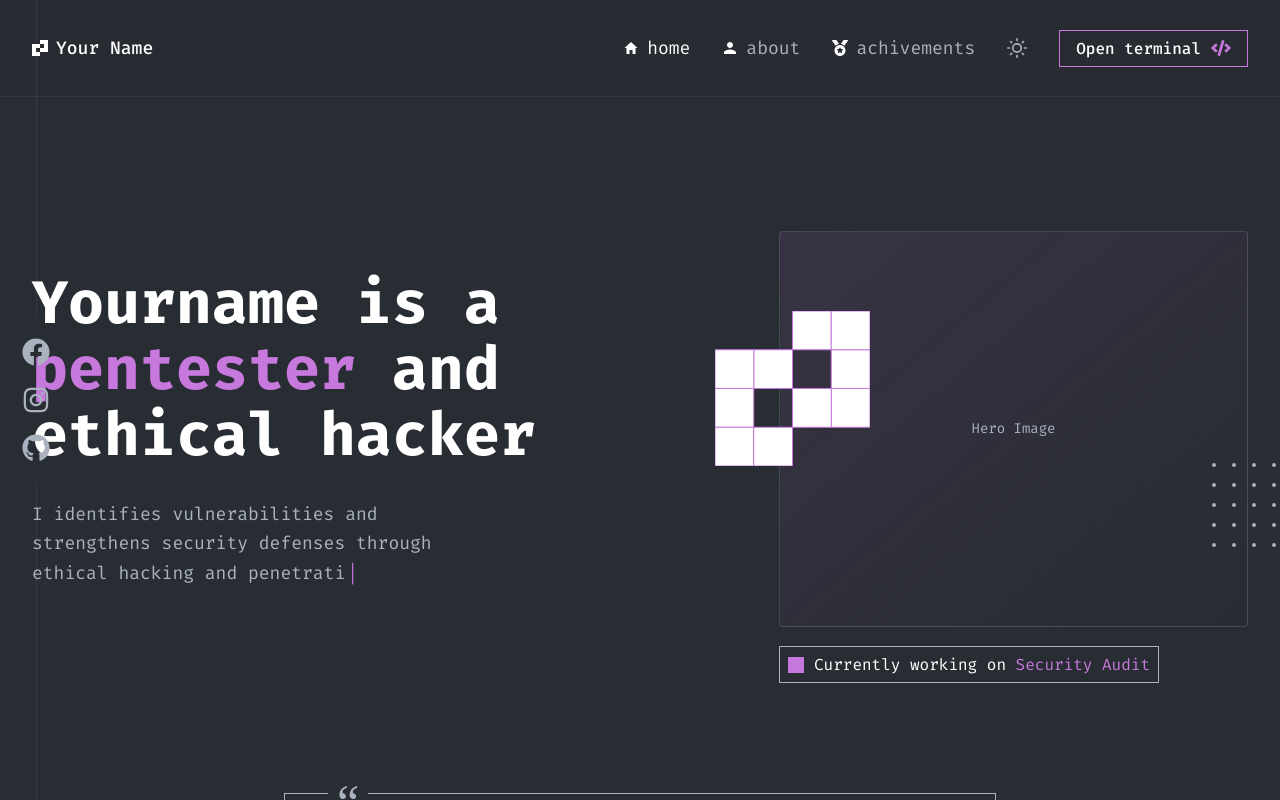
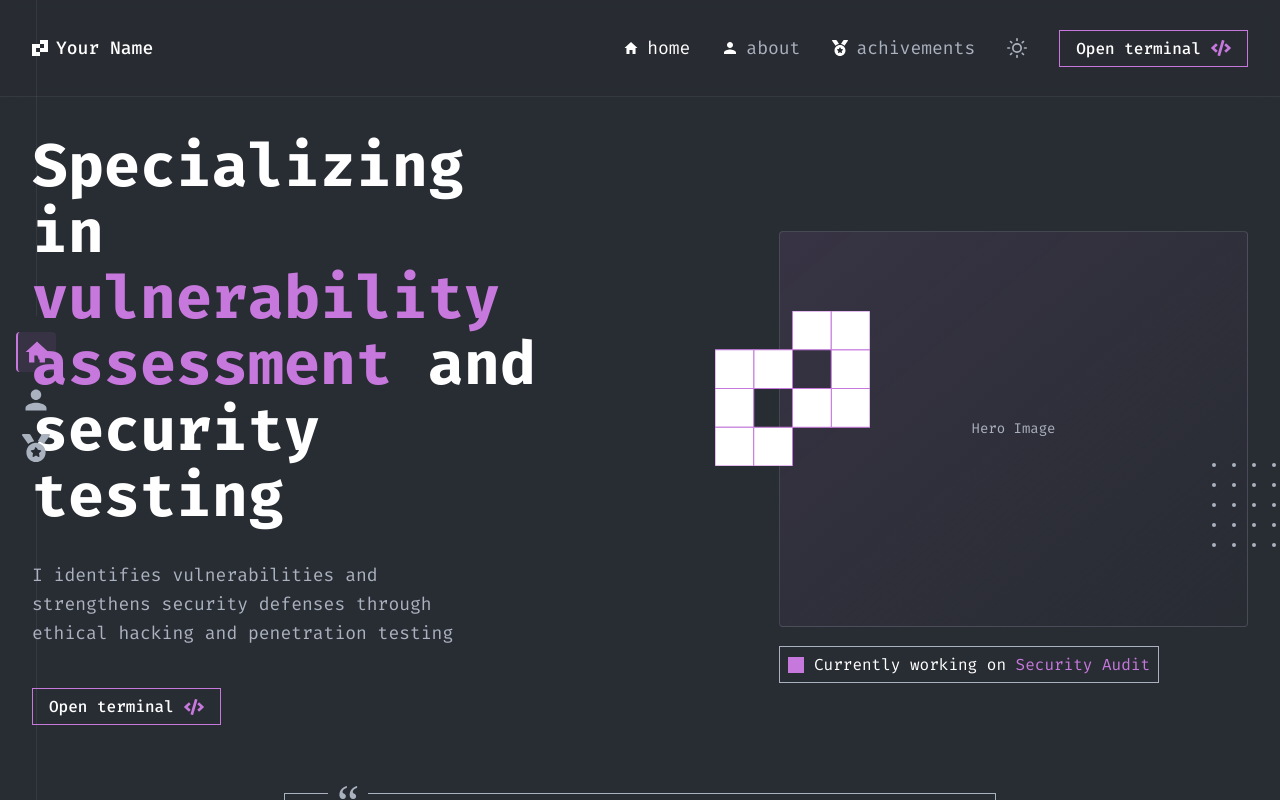
Before and after one commit to thinhnguyen-dev/portfolio-vibe-tech, a Next.js app: page / in a window 1280 px wide. Shown: the top 800 px of the page. Built offline with nearby package versions, Linux system fonts and the light colour scheme.

Commit message:
Update vertical navigations and typing animations

```diff
--- a/app/about/page.tsx
+++ b/app/about/page.tsx
@@ -44,7 +44,7 @@ export default function About() {
       <motion.section
         ref={aboutRef}
         id="about"
-        className="container mx-auto px-4 sm:px-6 lg:px-8 py-6 lg:py-8"
+        className="container mx-auto px-4 sm:px-6 md:px-8 lg:px-8 py-6 md:py-8 lg:py-8"
         variants={containerVariants}
         initial="hidden"
         animate={aboutInView ? "visible" : "hidden"}
@@ -60,7 +60,7 @@ export default function About() {
 
         {/* Content Section */}
         <motion.div
-          className="grid grid-cols-1 lg:grid-cols-2 gap-8 lg:gap-16 items-start"
+          className="grid grid-cols-1 lg:grid-cols-2 gap-6 md:gap-10 lg:gap-16 items-start"
           variants={itemVariants}
         >
           {/* Left: Image */}
@@ -96,7 +96,7 @@ export default function About() {
       {/* Skills Section */}
       <motion.section
         ref={skillsRef}
-        className="container mx-auto px-4 sm:px-6 lg:px-8 py-6 lg:py-8"
+        className="container mx-auto px-4 sm:px-6 md:px-8 lg:px-8 py-6 md:py-8 lg:py-8"
         variants={containerVariants}
         initial="hidden"
         animate={skillsInView ? "visible" : "hidden"}
--- a/app/achivements/page.tsx
+++ b/app/achivements/page.tsx
@@ -89,7 +89,7 @@ export default function Achievements() {
       <motion.section
         ref={achievementsRef}
         id="achievements"
-        className="container mx-auto px-4 sm:px-6 lg:px-8 py-6 lg:py-8"
+        className="container mx-auto px-4 sm:px-6 md:px-8 lg:px-8 py-6 md:py-8 lg:py-8"
         variants={containerVariants}
         initial="hidden"
         animate={achievementsInView ? "visible" : "hidden"}
@@ -120,7 +120,7 @@ export default function Achievements() {
       {/* Additional Achievements Section (if needed) */}
       <motion.section
         ref={certificationsRef}
-        className="container mx-auto px-4 sm:px-6 lg:px-8 py-6 lg:py-8"
+        className="container mx-auto px-4 sm:px-6 md:px-8 lg:px-8 py-6 md:py-8 lg:py-8"
         variants={containerVariants}
         initial="hidden"
         animate={certificationsInView ? "visible" : "hidden"}
--- a/app/page.tsx
+++ b/app/page.tsx
@@ -1,13 +1,35 @@
 'use client';
 
-import { useState, useRef } from 'react';
+import { useState, useRef, useEffect } from 'react';
 import { motion, AnimatePresence, useInView } from 'framer-motion';
 import { Button, TypingText } from '@/components/common';
 import { HeroLogo, DotsPattern, StatusBar, Quote } from '@/components/features/home';
 import { Contact } from '@/components/features/contact';
 import { FaCode } from 'react-icons/fa';
 
+// Define 3 sentences for the main heading
+const headingSentences = [
+  [
+    { text: 'Yourname is a ' },
+    { text: 'pentester', isAccent: true },
+    { text: ' and ethical hacker' },
+  ],
+  [
+    { text: 'Specializing in ' },
+    { text: 'vulnerability assessment', isAccent: true },
+    { text: ' and security testing' },
+  ],
+  [
+    { text: 'Building ' },
+    { text: 'secure systems', isAccent: true },
+    { text: ' through ethical hacking' },
+  ],
+];
+
 export default function Home() {
+  const [currentSentenceIndex, setCurrentSentenceIndex] = useState(0);
+  const [showCurrentSentence, setShowCurrentSentence] = useState(true);
+  const [firstCycleComplete, setFirstCycleComplete] = useState(false);
   const [showSubheading, setShowSubheading] = useState(false);
   const [showButton, setShowButton] = useState(false);
   const heroImageRef = useRef<HTMLDivElement>(null);
@@ -21,37 +43,67 @@ export default function Home() {
   const dotsPatternInView = useInView(dotsPatternRef, { once: true, amount: 0.1 });
 
   const handleHeadingComplete = () => {
+    // Show subheading when first sentence completes
+    if (currentSentenceIndex === 0 && !firstCycleComplete) {
+      setFirstCycleComplete(true);
       setShowSubheading(true);
+      // Show button after subheading appears
+      setTimeout(() => {
+        setShowButton(true);
+      }, 500);
+    }
+
+    // Wait a bit before hiding the sentence
+    setTimeout(() => {
+      setShowCurrentSentence(false);
+    }, 1500); // Show completed text for 1.5 seconds
   };
 
-  const handleSubheadingComplete = () => {
-    setShowButton(true);
-  };
+  // Move to next sentence after fade out
+  useEffect(() => {
+    if (!showCurrentSentence) {
+      const timeoutId = setTimeout(() => {
+        const nextIndex = (currentSentenceIndex + 1) % headingSentences.length;
+        setCurrentSentenceIndex(nextIndex);
+        setShowCurrentSentence(true);
+      }, 300); // Wait for fade out animation to complete
+
+      return () => clearTimeout(timeoutId);
+    }
+  }, [showCurrentSentence, currentSentenceIndex]);
 
   return (
     <main className="min-h-screen">
-      <section id="home" className="container mx-auto px-4 sm:px-6 lg:px-8 py-6 lg:py-8">
-        <div className="grid grid-cols-1 lg:grid-cols-2 gap-8 lg:gap-16 items-start lg:items-center min-h-[calc(100vh-200px)]">
+      <section id="home" className="container mx-auto px-4 sm:px-6 md:px-8 lg:px-8 py-6 md:py-8 lg:py-8">
+        <div className="grid grid-cols-1 lg:grid-cols-2 gap-6 md:gap-10 lg:gap-16 items-start lg:items-center min-h-[calc(100vh-200px)]">
           {/* Left Column - Text Content */}
           <div className="space-y-6 lg:space-y-8 order-1 lg:order-1 max-w-[537px]">
-            {/* Main Heading - 537x84 from Figma */}
+            {/* Main Heading */}
             <h1 className="text-2xl sm:text-3xl md:text-4xl lg:text-5xl xl:text-6xl font-bold text-foreground leading-[1.1] min-h-[1.1em]">
+              <AnimatePresence mode="wait">
+                {showCurrentSentence && (
+                  <motion.span
+                    key={currentSentenceIndex}
+                    initial={{ opacity: 0 }}
+                    animate={{ opacity: 1 }}
+                    exit={{ opacity: 0 }}
+                    transition={{ duration: 0.3 }}
+                  >
                     <TypingText
-                text={[
-                  { text: 'Yourname is a ' },
-                  { text: 'pentester', isAccent: true },
-                  { text: ' and ethical hacker' },
-                ]}
+                      text={headingSentences[currentSentenceIndex]}
                       speed={30}
                       delay={300}
                       onComplete={handleHeadingComplete}
                       showCursor={true}
                     />
+                  </motion.span>
+                )}
+              </AnimatePresence>
             </h1>
 
             {/* Subheading - 463x50 from Figma, gray color */}
             <p className="text-base md:text-lg text-text-secondary max-w-[463px] leading-relaxed min-h-[1.5em]">
-              <AnimatePresence mode="wait">
+              <AnimatePresence>
                 {showSubheading && (
                   <motion.span
                     initial={{ opacity: 0 }}
@@ -59,13 +111,7 @@ export default function Home() {
                     exit={{ opacity: 0 }}
                     transition={{ duration: 0.3 }}
                   >
-                    <TypingText
-                      text="I identifies vulnerabilities and strengthens security defenses through ethical hacking and penetration testing"
-                      speed={40}
-                      delay={200}
-                      onComplete={handleSubheadingComplete}
-                      showCursor={true}
-                    />
+                    I identifies vulnerabilities and strengthens security defenses through ethical hacking and penetration testing
                   </motion.span>
                 )}
               </AnimatePresence>
@@ -187,7 +233,7 @@ export default function Home() {
       </section>
 
       {/* Quote Section */}
-      <section className="container mx-auto px-4 sm:px-6 lg:px-8 py-6 lg:py-8">
+      <section className="container mx-auto px-4 sm:px-6 md:px-8 lg:px-8 py-6 md:py-8 lg:py-8">
         <div className="flex justify-center">
           <Quote
             quote="The only truly secure system is one that is powered off, cast in a block of concrete and sealed in a lead-lined room with armed guards"
--- a/components/features/contact/Contact.tsx
+++ b/components/features/contact/Contact.tsx
@@ -101,7 +101,7 @@ export const Contact: React.FC = () => {
     <AnimatePresence mode="wait">
       <motion.section
         id="contact"
-        className="container mx-auto px-4 sm:px-6 lg:px-8 py-6 lg:py-8"
+        className="container mx-auto px-4 sm:px-6 md:px-8 lg:px-8 py-6 md:py-8 lg:py-8"
         variants={containerVariants}
         initial="hidden"
         whileInView="visible"
@@ -135,12 +135,12 @@ export const Contact: React.FC = () => {
 
           {/* Content - Two column layout */}
           <motion.div
-            className="flex flex-col lg:flex-row gap-8 w-full lg:justify-between"
+            className="flex flex-col md:flex-row gap-6 md:gap-8 w-full md:justify-between"
             variants={itemVariants}
           >
             {/* Left: Description */}
             <motion.div
-              className="w-full lg:w-[505px] max-w-full min-h-[63px]"
+              className="w-full md:w-[450px] lg:w-[505px] max-w-full min-h-[63px]"
               variants={itemVariants}
             >
               <p className="text-text-secondary text-base leading-relaxed">
@@ -150,7 +150,7 @@ export const Contact: React.FC = () => {
 
             {/* Right: Contact Box */}
             <motion.div
-              className="border border-text-secondary flex flex-col w-full lg:w-[300px] h-[141px] max-w-full relative"
+              className="border border-text-secondary flex flex-col w-full md:w-[280px] lg:w-[300px] h-[141px] max-w-full relative"
               variants={itemVariants}
               whileHover={{
                 scale: 1.03,
--- a/components/features/home/Quote.tsx
+++ b/components/features/home/Quote.tsx
@@ -12,7 +12,7 @@ interface QuoteProps {
 export const Quote: React.FC<QuoteProps> = ({ quote, author, className = '' }) => {
   return (
     <motion.div
-      className={`relative bg-background border border-text-secondary w-full max-w-[712px] mx-auto px-4 sm:px-8 min-h-[95px] ${className}`}
+      className={`relative bg-background border border-text-secondary w-full max-w-[712px] mx-auto px-4 sm:px-6 md:px-8 min-h-[95px] ${className}`}
       whileHover={{
         scale: 1.03,
         y: -5,
@@ -67,9 +67,9 @@ export const Quote: React.FC<QuoteProps> = ({ quote, author, className = '' }) =
 
       {/* Quote text - responsive with proper padding and wrapping */}
       <div
-        className="relative text-foreground pt-4 sm:pt-8 pr-8 sm:pr-24 pb-4 sm:pb-6"
+        className="relative text-foreground pt-4 sm:pt-6 md:pt-8 pr-4 sm:pr-12 md:pr-24 pb-4 sm:pb-5 md:pb-6"
       >
-        <p className="text-lg sm:text-2xl leading-relaxed sm:leading-[31px] font-medium">
+        <p className="text-lg sm:text-xl md:text-2xl leading-relaxed sm:leading-[28px] md:leading-[31px] font-medium">
           {quote}
         </p>
       </div>
--- a/components/layout/Footer.tsx
+++ b/components/layout/Footer.tsx
@@ -5,12 +5,12 @@ import { FaFacebook, FaGithub, FaInstagram, FaRegCopyright } from 'react-icons/f
 
 export const Footer: React.FC = () => {
   return (
-    <footer className="container min-w-screen mt-16 py-6 lg:py-8 border-t border-text-secondary/20">
-      <div className="container mx-auto px-4 sm:px-6 lg:px-8 max-w-7xl">
+    <footer className="container min-w-screen mt-12 md:mt-16 py-6 md:py-8 border-t border-text-secondary/20">
+      <div className="container mx-auto px-4 sm:px-6 md:px-8 lg:px-8 max-w-7xl">
         {/* Main Footer Container */}
         <div className="flex flex-col gap-8 sm:gap-10 lg:gap-12">
           {/* Top Section */}
-          <div className="flex flex-col lg:flex-row items-start lg:items-center lg:justify-between gap-6 sm:gap-8 lg:gap-[437px]">
+          <div className="flex flex-col md:flex-row items-start md:items-center md:justify-between gap-6 sm:gap-8 md:gap-12 lg:gap-[437px]">
             {/* Left Section */}
             <div className="flex flex-col gap-4 w-full max-w-full lg:w-[346px] lg:h-[58px]">
               {/* Logo + Yourname container */}
--- a/components/layout/Header.tsx
+++ b/components/layout/Header.tsx
@@ -22,9 +22,9 @@ export const Header: React.FC = () => {
 
   return (
     <header className="sticky top-0 z-50 w-full bg-background/80 backdrop-blur-sm border-b border-text-secondary/10">
-      <div className="container mx-auto px-4 sm:px-6 lg:px-8 max-w-7xl">
+      <div className="container mx-auto px-4 sm:px-6 md:px-8 lg:px-8 max-w-7xl">
         {/* Header content */}
-        <div className="flex items-center justify-between pt-8 pb-8">
+        <div className="flex items-center justify-between pt-6 sm:pt-8 pb-6 sm:pb-8">
           {/* Left section: Logo + Name - width=72px from Figma, gap=8px */}
           <div className="flex items-center gap-2 h-[32px]">
             <div className="text-foreground shrink-0">
@@ -36,7 +36,7 @@ export const Header: React.FC = () => {
           </div>
 
           {/* Right section: Navigation + Button + Theme Switcher - gap=32px from Figma */}
-          <nav className="hidden md:flex items-center gap-8 h-[32px]">
+          <nav className="hidden md:flex items-center gap-4 md:gap-6 lg:gap-8 h-[32px]">
             {navItems.map((item) => {
               // Check if current pathname matches the nav item href
               // Handle root path ('/') separately to avoid matching all paths
--- a/components/layout/SocialMediaLinks.tsx
+++ b/components/layout/SocialMediaLinks.tsx
@@ -2,7 +2,10 @@
 
 import React from 'react';
 import Link from 'next/link';
-import { FaFacebook, FaGithub, FaInstagram } from 'react-icons/fa';
+import { usePathname } from 'next/navigation';
+import { IoMdHome } from 'react-icons/io';
+import { IoMdPerson } from 'react-icons/io';
+import { FaMedal } from 'react-icons/fa';
 
 interface SocialIconProps {
   href: string;
@@ -10,6 +13,7 @@ interface SocialIconProps {
   children: React.ReactNode;
 }
 
+// Keep SocialIcon for backward compatibility (used in Footer)
 export const SocialIcon: React.FC<SocialIconProps> = ({ href, ariaLabel, children }) => {
   return (
     <Link
@@ -25,28 +29,49 @@ export const SocialIcon: React.FC<SocialIconProps> = ({ href, ariaLabel, childre
 };
 
 export const SocialMediaLinks: React.FC = () => {
+  const pathname = usePathname();
+
+  const navItems = [
+    { icon: IoMdHome, href: '/', label: 'home' },
+    { icon: IoMdPerson, href: '/about', label: 'about' },
+    { icon: FaMedal, href: '/achivements', label: 'achivements' },
+  ];
+
   return (
-    <div className="fixed items-center justify-center left-0 top-1/2 -translate-y-1/2 z-50 hidden min-h-screen lg:flex flex-col">
-      {/* Vertical line above social icons */}
+    <div className="fixed items-center justify-center left-0 top-1/2 -translate-y-1/2 z-50 hidden md:flex min-h-screen flex-col">
+      {/* Vertical line above navigation links */}
       <div className="w-px flex-1 bg-text-secondary/10 mb-4">
       </div>
 
-      {/* Social icons list */}
+      {/* Navigation links list */}
       <div className="flex flex-col gap-2 px-4">
-        <SocialIcon href="https://facebook.com" ariaLabel="Facebook">
-          <FaFacebook size={28} />
-        </SocialIcon>
+        {navItems.map((item) => {
+          // Check if current pathname matches the nav item href
+          // Handle root path ('/') separately to avoid matching all paths
+          const isActive = pathname === item.href ||
+            (item.href !== '/' && pathname.startsWith(item.href));
 
-        <SocialIcon href="https://instagram.com" ariaLabel="Instagram">
-          <FaInstagram size={28} />
-        </SocialIcon>
-
-        <SocialIcon href="https://github.com" ariaLabel="GitHub">
-          <FaGithub size={28} />
-        </SocialIcon>
+          return (
+            <Link
+              key={item.href}
+              href={item.href}
+              className={`flex items-center justify-center w-10 h-10 rounded-sm transition-all duration-200 group border-accent ${
+                isActive
+                  ? 'text-foreground bg-accent/10 border-l-2'
+                  : 'text-text-secondary hover:text-foreground hover:bg-text-secondary/5'
+              }`}
+              aria-label={item.label}
+              aria-current={isActive ? 'page' : undefined}
+            >
+              <span className={`transition-colors duration-200 ${isActive ? 'text-accent' : 'text-text-secondary group-hover:text-accent'}`}>
+                <item.icon size={28} />
+              </span>
+            </Link>
+          );
+        })}
       </div>
 
-      {/* Vertical line below social icons */}
+      {/* Vertical line below navigation links */}
       <div className="w-px flex-1 bg-text-secondary/10 mt-4">
       </div>
     </div>
```
Lines whose indentation alone changed are shown as unchanged.
